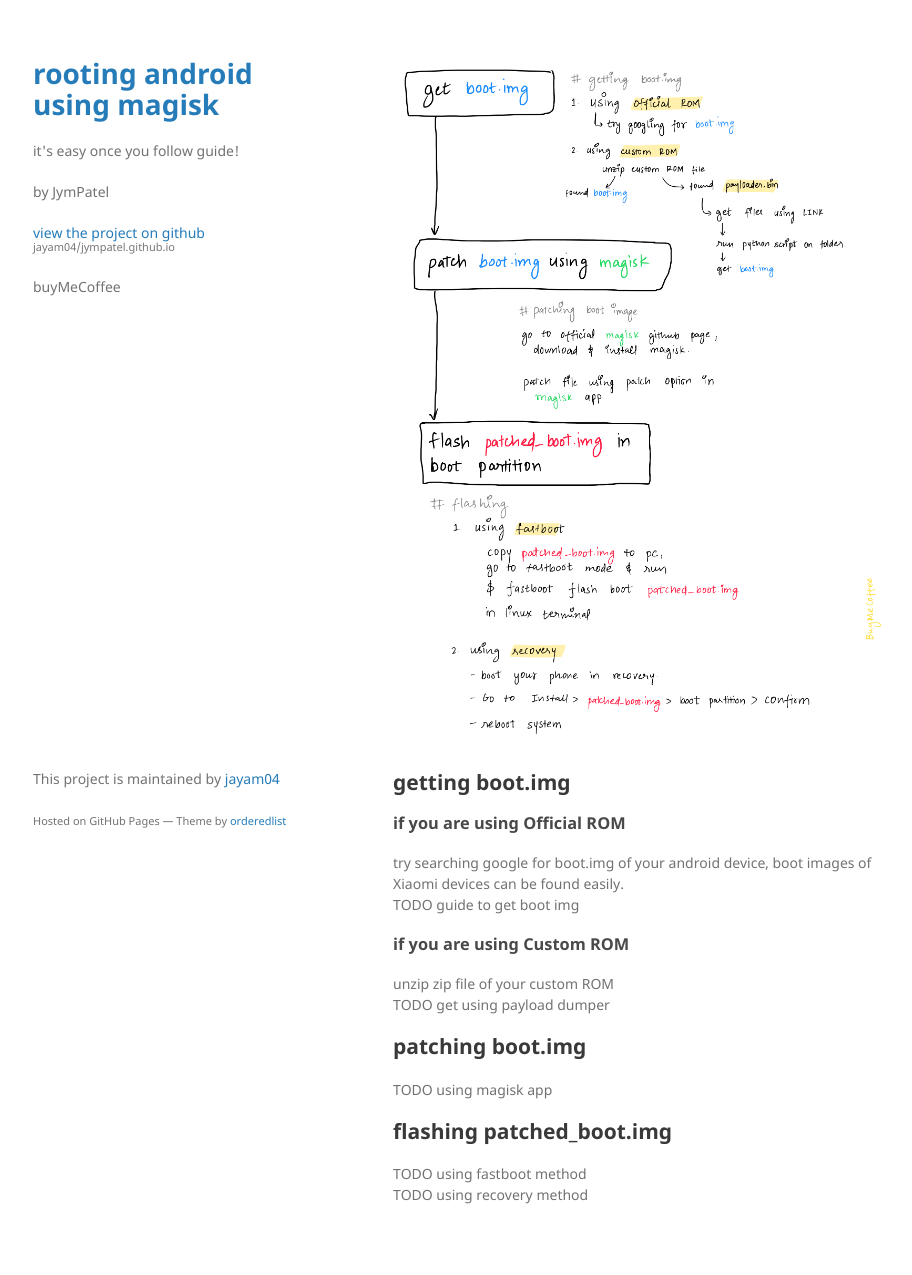
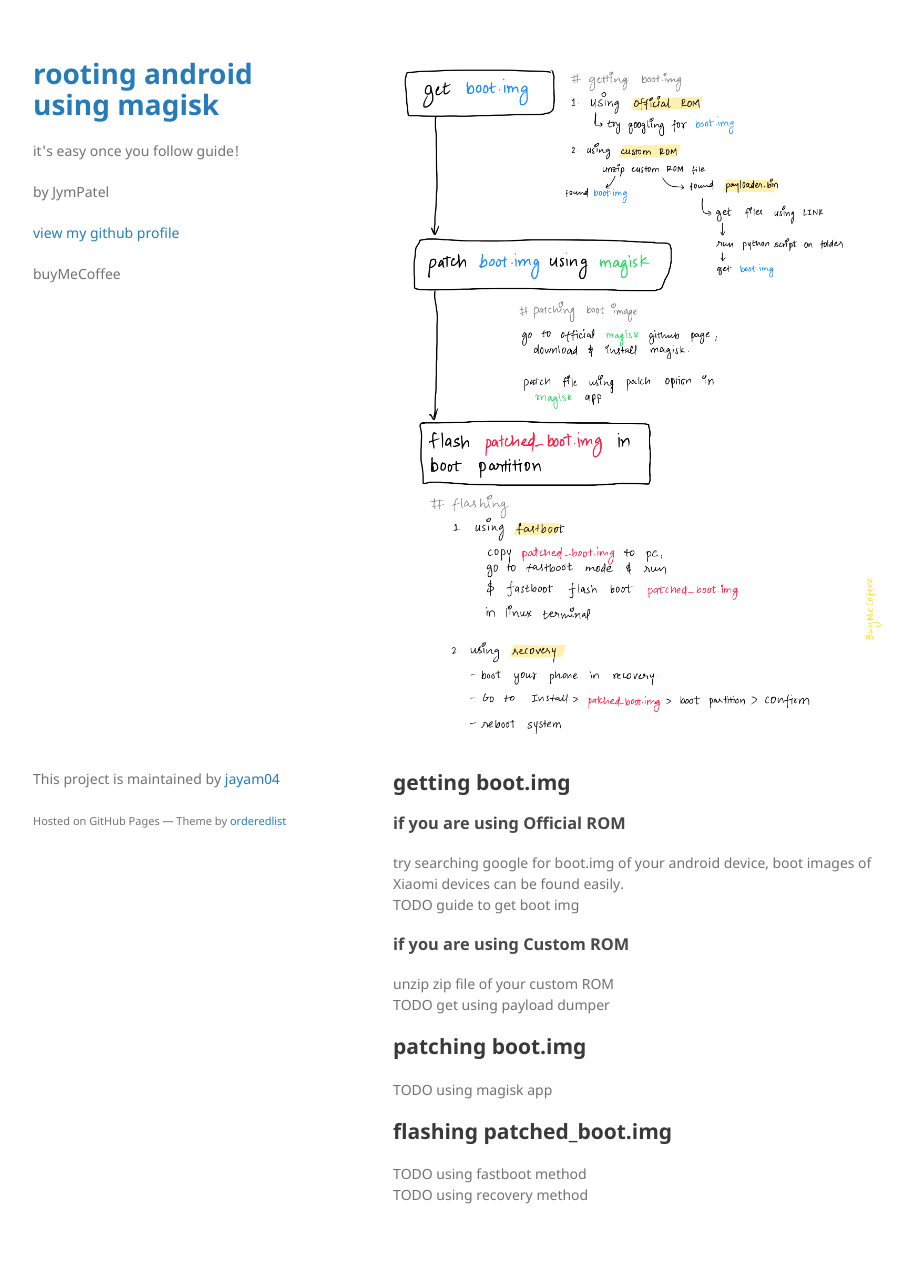
Before and after one commit to jayam04/jympatel.github.io, a Jekyll site: the page built from posts/22.07.22-rooting_android_phone/rooting_android.md, in a window 1280 px wide. Shown: the whole page, without its empty margins (177-1089 px from the left). Built offline with Jekyll 4.4.1, drawn with Linux system fonts in a browser that asks for light colours; our own code applies the rules of GitHub Pages for plain Markdown files; the repository's description, which GitHub fills in, is left out.

Commit message:
features in post

```diff
--- a/_includes/body-header.html
+++ b/_includes/body-header.html
@@ -1,14 +1,20 @@
+<!-- BODY HEADER ADD -->
+
 <header>
+
+    <!-- TITLE -->
     <h1><a href="{{ " /" | absolute_url }}">{{ page.title | site.title | default: site.github.repository_name }}</a>
     </h1>
 
+    <!-- LOGO -->
     {% if page.logo %}
     <img src="{{ page.logo | default: '/data/favicon.ico' }}" alt="Logo" />
     {% endif %}
 
+    <!-- DESCRIPTION -->
     <p>{{ page.description | site.description | default: site.github.project_tagline }}</p>
 
-    <!-- author -->
+    <!-- TYPE IS POST -->
     {% if page.type == 'post' %}
     <p class="view">by {{ page.author.name | default: site.author }}</p>
     {% if page.author.img %}
@@ -16,15 +22,12 @@
     {% endif %}
     {% endif %}
 
-    {% if site.github.is_project_page %}
-    <p class="view"><a href="{{ site.github.repository_url }}">view the project on github <small>{{
-                site.github.repository_nwo }}</small></a></p>
+    <!-- GITHUB PROFILE LINK -->
+    {% if page.links.github_profile %}
+    <p class="view"><a href="{{ page.links.github_profile | default: site.github.owner_url }}">view my github profile</a></p>
     {% endif %}
 
-    {% if site.github.is_user_page %}
-    <p class="view"><a href="{{ site.github.owner_url }}">View My GitHub Profile</a></p>
-    {% endif %}
-
+    <!-- DOWNLOADS BUTTON -->
     {% if site.show_downloads %}
     <ul class="downloads">
         <li><a href="{{ site.github.zip_url }}">Download <strong>ZIP File</strong></a></li>
@@ -33,8 +36,9 @@
     </ul>
     {% endif %}
 
-    <!-- BuyMeCoffee -->
+    <!-- BUY ME A COFFEE -->
     {% if page.buyMeCoffee %}
     <p>buyMeCoffee</p>
     {% endif %}
+
 </header>
--- a/posts/22.07.22-rooting_android_phone/rooting_android.md
+++ b/posts/22.07.22-rooting_android_phone/rooting_android.md
@@ -6,6 +6,8 @@
   name: JymPatel
 favicon: /data/oshelp.ico
 buyMeCoffee: true
+links:
+  github_profile: https://google.com
 ---
 
 ![Quick View](./quickView.png)
```
